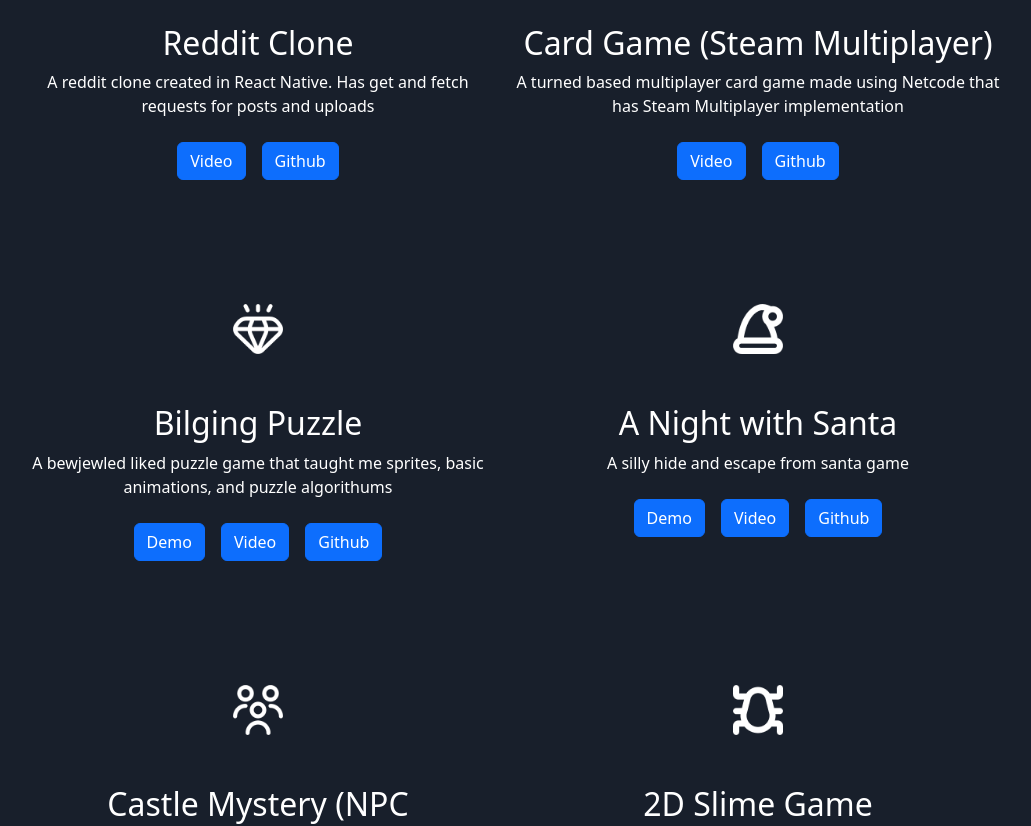
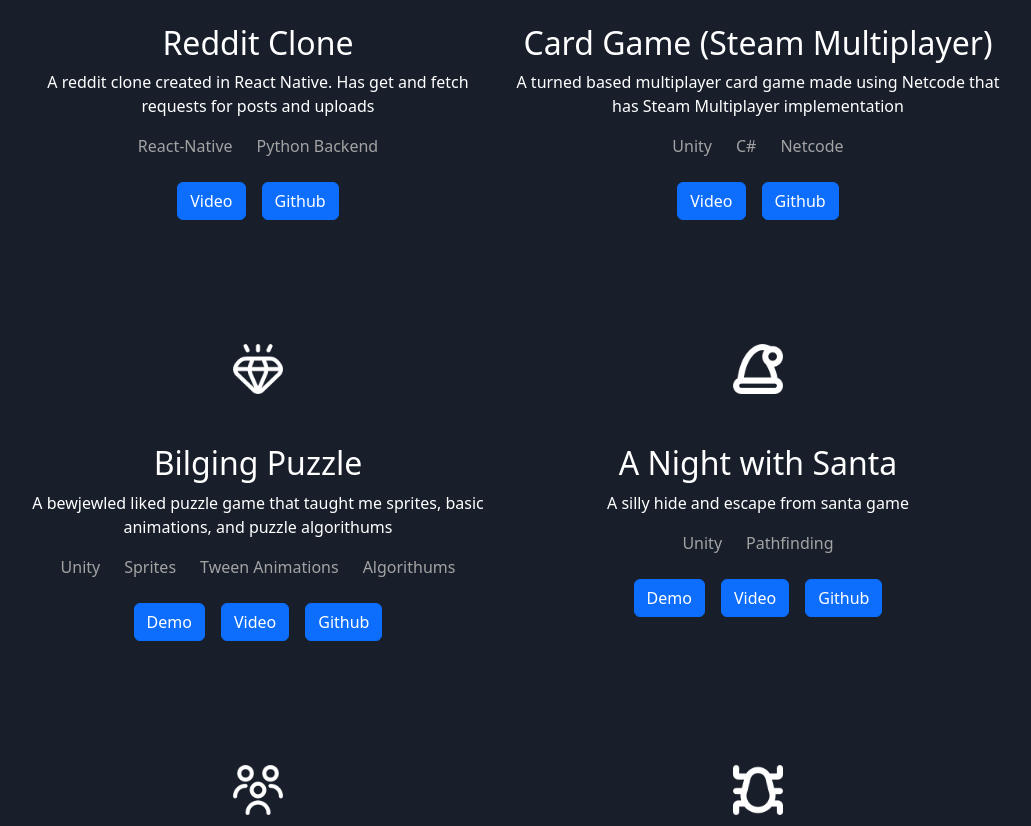
Before and after one commit to alexiosiko/portfolio, a React (Create React App) app: page / in a window 1280 px wide. Shown: the part 1660-2486 px from the top of the page, without its empty margins (132-1163 px from the left). Built offline with nearby package versions, Linux system fonts and the light colour scheme.

Commit message:
Project tags

```diff
--- a/src/components/Projects.css
+++ b/src/components/Projects.css
@@ -16,3 +16,7 @@
 	align-items: center; /* Center the content inside each project item */
 	text-align: center; /* Center the text content inside each project item */
 }
+
+.grid-container .tag {
+	color: rgb(163, 163, 163);
+}
--- a/src/components/Projects.js
+++ b/src/components/Projects.js
@@ -1,4 +1,4 @@
-import { Button } from "react-bootstrap";
+import { Button, Row } from "react-bootstrap";
 import { projects } from "./ProjectsData";
 import './Projects.css';
 
@@ -18,6 +18,11 @@ export default function Projects() {
 						<p>
 							{project.description}
 						</p>
+						<Row>
+							{project.tags && project.tags.map((tag) =>
+								<p className="tag" style={{ width: 'auto'}}>{tag}</p>
+							)}
+						</Row>
 						<div>
 							{project.demo && <Button onClick={() => window.open(project.demo, '_blank')} className="m-2">Demo</Button>}
 							{project.videoId && <Button onClick={() => window.open(project.videoId, '_blank')} className="m-2">Video</Button>}
--- a/src/components/ProjectsData.js
+++ b/src/components/ProjectsData.js
@@ -19,7 +19,7 @@ export const projects = [
 		title: 'Bilging Puzzle',
 		description: 'A bewjewled liked puzzle game that taught me sprites, basic animations, and puzzle algorithums',
 		image: require('./../resources/gem.png'),
-		tags: ['Sprites', 'Tween Animations', 'Algorithums'],
+		tags: ['Unity', 'Sprites', 'Tween Animations', 'Algorithums'],
 		demo: 'https://alexiosiko.github.io/Bilge/',
 		github: 'https://github.com/alexiosiko/Bilge',
 		videoId: 'https://www.youtube.com/watch?v=r7YQPCpkdQc',
@@ -38,7 +38,7 @@ export const projects = [
 		title: 'Castle Mystery (NPC Interaction)',
 		description: 'An interactive first person shooter. Talk to people, pick up and use objects to unlock interactables and open new paths',
 		image: require('./../resources/users-alt.png'),
-		tags: ['NPC Behaviours', 'Inventory', 'Props'],
+		tags: ['Unity', 'NPC Behaviours', 'Inventory', 'Props'],
 		demo: 'https://alexiosiko.github.io/Castle-Npcs/',
 		github: 'https://github.com/alexiosiko/Castle-Npcs',
 		videoId: 'https://www.youtube.com/watch?v=227b1uaZAvI',
@@ -47,7 +47,7 @@ export const projects = [
 		title: '2D Slime Game',
 		description: 'Break dirts blocks to reveal slime that interact with and spread nutrients',
 		image: require('./../resources/bug.png'),
-		tags: ['Animations', 'Entity Behaviours'],
+		tags: ['Unity', 'Animations', 'Entity Behaviours'],
 		demo: 'https://alexiosiko.github.io/No-Heroes-Allowed/',
 		github: 'https://github.com/alexiosiko/No-Heroes-Allowed',
 		videoId: 'https://www.youtube.com/watch?v=e8b_tnTwuWw',
```
